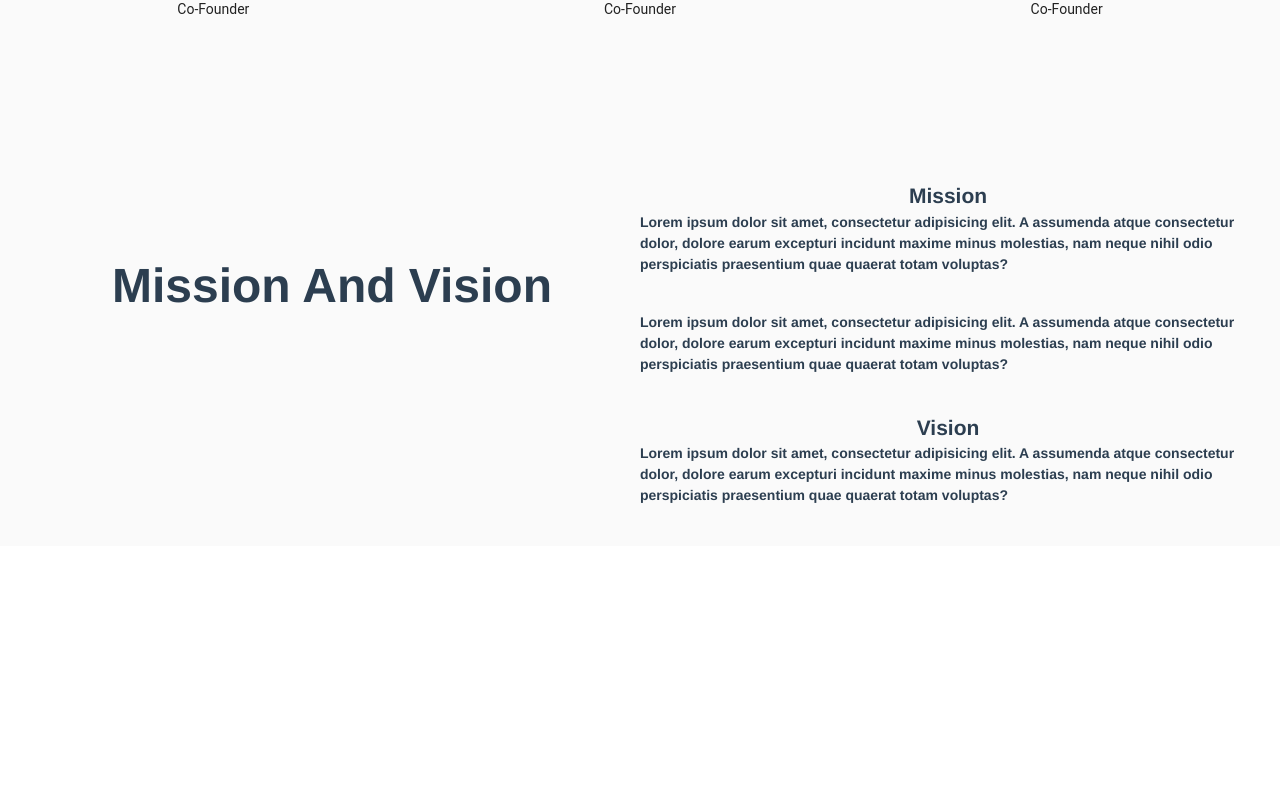
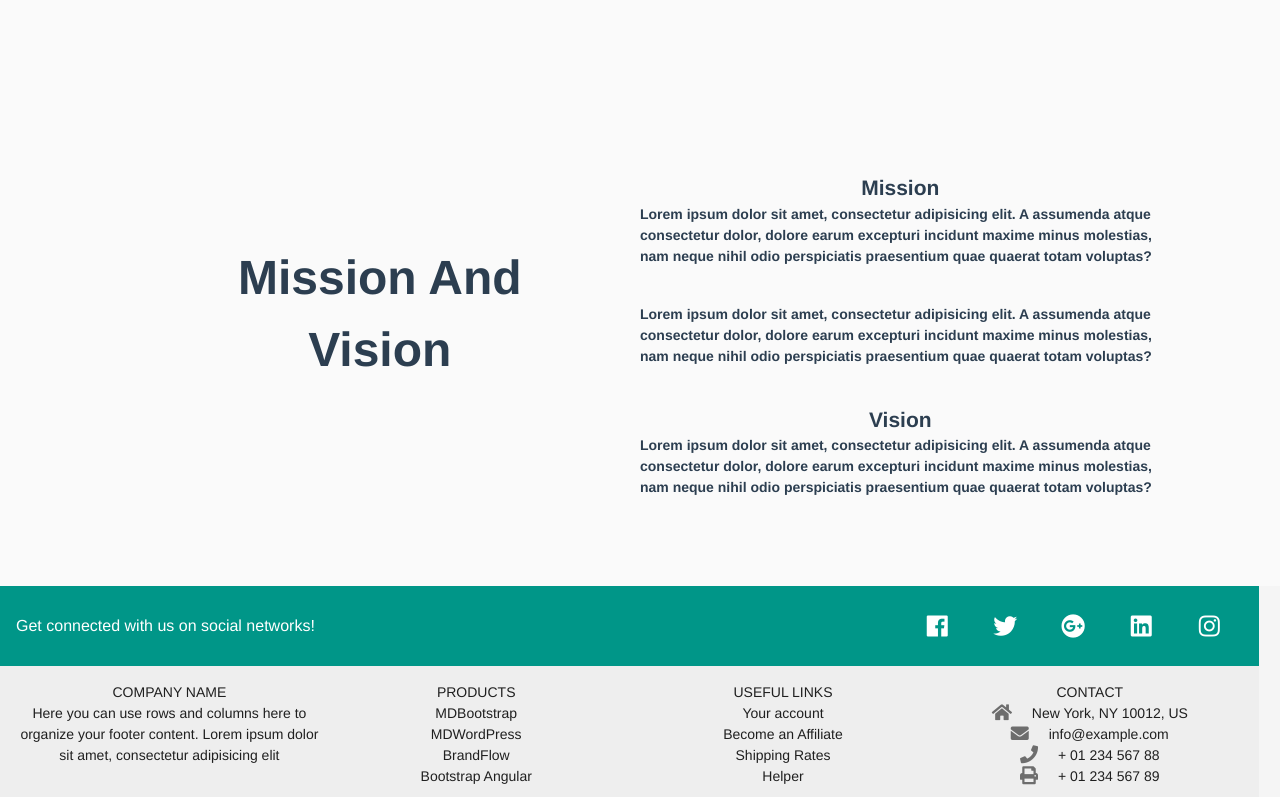
Before and after one commit to KanghuiLiang/HCI, a Vue app: page /#/about in a window 1280 px wide. Shown: the part 2000-2797 px from the top of the page. Before the commit the page ends 2546 px from the top, so only its background shows below. Built offline with nearby package versions, Linux system fonts and the light colour scheme.

Commit message:
NavFooter

```diff
--- a/package.json
+++ b/package.json
@@ -13,6 +13,7 @@
     "register-service-worker": "^1.5.2",
     "vue": "^2.5.21",
     "vue-class-component": "^6.0.0",
+    "vue-fixed-header": "^2.0.2",
     "vue-googlemaps": "^0.1.2",
     "vue-property-decorator": "^7.0.0",
     "vue-router": "^3.0.1",
--- a/src/App.vue
+++ b/src/App.vue
@@ -1,13 +1,24 @@
 <template>
-  <div id="app">
-    <div id="nav">
-      <router-link to="/">Home</router-link> |
-      <router-link to="/about">About</router-link> |
-      <router-link to="/contact-us">Contact Us</router-link>
+  <v-app>
+    <div id="app">
+      <MNav></MNav>
+      <v-container> <router-view /> </v-container>
+      <MFooter />
     </div>
-    <router-view />
-  </div>
+  </v-app>
 </template>
+
+<script>
+import MNav from "./components/Nav";
+import MFooter from "./components/Footer";
+export default {
+  name: "App",
+  components: {
+    MFooter,
+    MNav
+  }
+};
+</script>
 <style lang="stylus">
 #app
   font-family 'Avenir', Helvetica, Arial, sans-serif
@@ -15,12 +26,4 @@
   -moz-osx-font-smoothing grayscale
   text-align center
   color #2c3e50
-
-#nav
-  padding 30px
-  a
-    font-weight bold
-    color #2c3e50
-    &.router-link-exact-active
-      color #42b983
 </style>
--- /dev/null
+++ b/src/components/Footer.vue
@@ -0,0 +1,95 @@
+<template>
+  <div id="app">
+    <v-footer height="auto">
+      <v-card flat tile>
+        <v-card-title class="teal white--text">
+          <strong class="subheading"
+            >Get connected with us on social networks!</strong
+          >
+          <v-spacer></v-spacer>
+          <v-btn v-for="icon in icons" :key="icon" icon dark class="mx-3">
+            <v-icon size="24px">{{ icon }}</v-icon>
+          </v-btn>
+        </v-card-title>
+        <v-card-text class="grey lighten-3">
+          <v-layout>
+            <v-flex v-for="(col, i) in rows" :key="i" xs3>
+              <span class="body-2" v-text="col.title.toUpperCase()" />
+              <div v-for="(child, i) in col.children" :key="i" v-text="child" />
+            </v-flex>
+            <v-flex xs3 layout column>
+              <span class="body-2">CONTACT</span>
+              <div>
+                <v-icon size="18px" class="mr-3">fas fa-home</v-icon>
+                New York, NY 10012, US
+              </div>
+              <div>
+                <v-icon size="18px" class="mr-3">fas fa-envelope</v-icon>
+                info@example.com
+              </div>
+              <div>
+                <v-icon size="18px" class="mr-3">fas fa-phone</v-icon>
+                + 01 234 567 88
+              </div>
+              <div>
+                <v-icon size="18px" class="mr-3">fas fa-print</v-icon>
+                + 01 234 567 89
+              </div>
+            </v-flex>
+          </v-layout>
+        </v-card-text>
+        <v-card-actions class="grey lighten-2 justify-center">
+          &copy;2018 — <strong>HUIHUIHUI</strong>
+        </v-card-actions>
+      </v-card>
+    </v-footer>
+  </div>
+</template>
+
+<script lang="ts">
+export default {
+  name: "MFooter",
+  data: () => ({
+    icons: [
+      "fab fa-facebook",
+      "fab fa-twitter",
+      "fab fa-google-plus",
+      "fab fa-linkedin",
+      "fab fa-instagram"
+    ],
+    rows: [
+      {
+        title: "Company Name",
+        children: [
+          "Here you can use rows and columns here to organize your footer content. Lorem ipsum dolor sit amet, consectetur adipisicing elit"
+        ]
+      },
+      {
+        title: "Products",
+        children: [
+          "MDBootstrap",
+          "MDWordPress",
+          "BrandFlow",
+          "Bootstrap Angular"
+        ]
+      },
+      {
+        title: "Useful Links",
+        children: [
+          "Your account",
+          "Become an Affiliate",
+          "Shipping Rates",
+          "Helper"
+        ]
+      }
+    ]
+  })
+};
+</script>
+
+<style scoped>
+.a {
+  text-decoration: none;
+  color: gray;
+}
+</style>
--- /dev/null
+++ b/src/components/Nav.vue
@@ -0,0 +1,59 @@
+<template>
+  <div class="container-fluid">
+    <div style="position:fixed" class="Nav">
+      <v-toolbar>
+        <v-toolbar-items>
+          <v-btn
+            flat
+            v-for="route in $router.options.routes"
+            :key="route.path"
+            md1
+            xs12
+            class="a"
+          >
+            <router-link :to="route.path" class="a"
+              >{{ route.name }}
+            </router-link>
+          </v-btn>
+        </v-toolbar-items>
+      </v-toolbar>
+    </div>
+  </div>
+</template>
+
+<script lang="ts">
+import { Component, Vue, Prop } from "vue-property-decorator";
+@Component({ components: {} })
+export default class Nav extends Vue {
+  @Prop() exampleProperty!: string;
+  // name: "MNav";
+}
+</script>
+
+<style scoped>
+.container-fluid {
+  padding-left: 0 !important;
+  padding-right: 0 !important;
+  padding-bottom: 20px;
+}
+
+.Nav {
+  background-color: white;
+  position: fixed;
+  width: 100%;
+  left: 0;
+  line-height: 400%;
+  z-index: 1;
+  text-align: center;
+}
+.a {
+  color: black;
+  padding: 0 20px;
+  text-decoration: none;
+  position: relative;
+  text-decoration: none;
+}
+.a:hover {
+  text-decoration: none;
+}
+</style>
--- a/src/components/contactForm.vue
+++ b/src/components/contactForm.vue
@@ -1,4 +1,5 @@
 <template>
+  <v-app>
     <div>
       <v-container fluid>
         <v-layout row wrap>
@@ -8,7 +9,7 @@
               <v-text-field
                 v-model="name"
                 :rules="nameRules"
-              :counter="10"
+                :counter="20"
                 label="Name"
                 required
               ></v-text-field>
@@ -40,20 +41,32 @@
           <v-flex xs12 md6>
             <v-card flat tile class="img">
               <v-img :src="require('@/assets/st-rama9-campus.png')"> </v-img>
-            <br>
-            <div class="info"><p> Address: 16 ถนน มอเตอร์เวย์ ก.ม. 2 Khwaeng Prawet,<br/> Khet Prawet, Bangkok 10250</p>
-              <p style="color:deepskyblue ">Email: info@gmail.com <br>
-           Phone: 888-888</p>
-              <v-btn v-for="icon in icons" :key="icon" class="mx-1" icon id="button">
+              <br />
+              <div class="info">
+                <p>
+                  Address: 16 ถนน มอเตอร์เวย์ ก.ม. 2 Khwaeng Prawet,<br />
+                  Khet Prawet, Bangkok 10250
+                </p>
+                <p style="color:deepskyblue ">
+                  Email: info@gmail.com <br />
+                  Phone: 888-888
+                </p>
+                <v-btn
+                  v-for="icon in icons"
+                  :key="icon"
+                  class="mx-1"
+                  icon
+                  id="button"
+                >
                   <v-icon size="24px">{{ icon }}</v-icon>
                 </v-btn>
-
               </div>
             </v-card>
           </v-flex>
         </v-layout>
       </v-container>
     </div>
+  </v-app>
 </template>
 
 <script>
--- a/src/views/About.vue
+++ b/src/views/About.vue
@@ -1,6 +1,6 @@
 <template>
   <div>
-    <v-app>
+    <v-container>
       <div
         :style="{
           'background-image': 'url(' + require('@/assets/kids.jpg') + ')'
@@ -11,7 +11,7 @@
       </div>
       <v-spacer></v-spacer>
       <wedo /> <team /> <mission></mission>
-    </v-app>
+    </v-container>
   </div>
 </template>
 
--- a/src/views/ContactUs.vue
+++ b/src/views/ContactUs.vue
@@ -1,5 +1,8 @@
 <template>
-  <div><contactform /></div>
+  <div>
+    <v-container>
+      <h1>Contact Us</h1>
+    <contactform /></v-container></div>
 </template>
 
 <script>
@@ -9,3 +12,9 @@ export default {
   components: { contactform }
 };
 </script>
+
+<style scoped>
+  h1 {
+    font-size: 48px;
+  }
+</style>
--- a/src/views/Home.vue
+++ b/src/views/Home.vue
@@ -1,7 +1,9 @@
 <template>
   <div class="home">
-    <img alt="Vue logo" src="../assets/logo.png" />
-    <HelloWorld msg="Welcome to Your Vue.js + TypeScript App" />
+    <v-container>
+      <img alt="Vue logo" src="../assets/logo.png" />
+      <HelloWorld msg="Welcome to Your Vue.js + TypeScript App" />
+    </v-container>
   </div>
 </template>
 
```
Also changed, not shown: 1 other file (tests, documents, lock files or other folders). Lines whose indentation alone changed are shown as unchanged.
